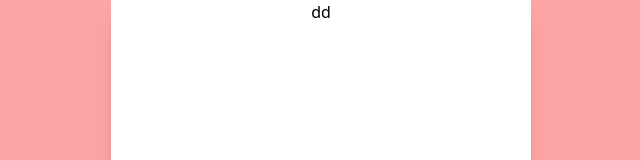
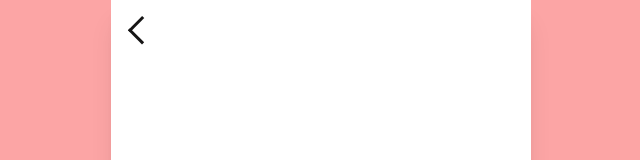
Before and after one commit to side-project-for-develop/frontend, a Next.js app: page /posts/1 in a window 1280 px wide. Shown: the top 160 px of the page, without its empty margins (319-959 px from the left). Built offline with nearby package versions, Linux system fonts and the light colour scheme.

Commit message:
feat: 뒤로가기 수정

```diff
--- a/src/app/posts/[slug]/page.tsx
+++ b/src/app/posts/[slug]/page.tsx
@@ -1,9 +1,11 @@
 "use client";
+
+import BackBtnComponent from "@/components/Common/BackBtnComponent";
 
 const Page = () => {
   return (
     <div className="relative flex flex-col items-center gap-6 min-h-screen overflow-hidden sm:gap-4">
-      dd
+      <BackBtnComponent red={false} />
     </div>
   );
 };
--- a/src/app/posts/new/page.tsx
+++ b/src/app/posts/new/page.tsx
@@ -3,21 +3,16 @@
 import { Button } from "@/components/_Materials/Button";
 import { Input } from "@/components/_Materials/Input";
 import { useCallback } from "react";
-import { useRouter } from "next/navigation";
 import BackBtnComponent from "@/components/Common/BackBtnComponent";
 import Str from "@/data/string.json";
 
 const Page = () => {
-  const router = useRouter();
   const onChangeId = useCallback((e: React.ChangeEvent<HTMLInputElement>) => {},
   []);
 
-  const onBackHandler = () => {
-    router.back();
-  };
   return (
     <div className="relative flex flex-col items-center gap-6 min-h-screen overflow-hidden sm:gap-4">
-      <BackBtnComponent clickHandler={onBackHandler} />
+      <BackBtnComponent red />
       <div className="font-bold mt-8 text-lg xsm:mt-4">게시글작성</div>
 
       <div className="w-[calc(100%-2rem)] p-6 flex flex-col gap-4 items-center bg-[#DF7272] rounded-3xl sm:p-5 sm:w-[calc(100%-2rem)]">
--- a/src/components/Common/BackBtnComponent.tsx
+++ b/src/components/Common/BackBtnComponent.tsx
@@ -1,13 +1,19 @@
 import Image from "next/image";
-import Back from "@/assets/backButton_red.svg";
+import Back_red from "@/assets/backButton_red.svg";
+import Back_black from "@/assets/backButton_black.svg";
+import { useRouter } from "next/navigation";
 
-const BackBtnComponent = ({ clickHandler }: { clickHandler: () => void }) => {
+const BackBtnComponent = ({ red }: { red: boolean }) => {
+  const router = useRouter();
+  const onBackHandler = () => {
+    router.back();
+  };
   return (
     <div
       className="absolute top-4 left-4 cursor-pointer"
-      onClick={clickHandler}
+      onClick={onBackHandler}
     >
-      <Image src={Back} alt="" />
+      <Image src={red ? Back_red : Back_black} alt="" />
     </div>
   );
 };
```
Also changed, not shown: src/assets/backButton_black.svg (added).
